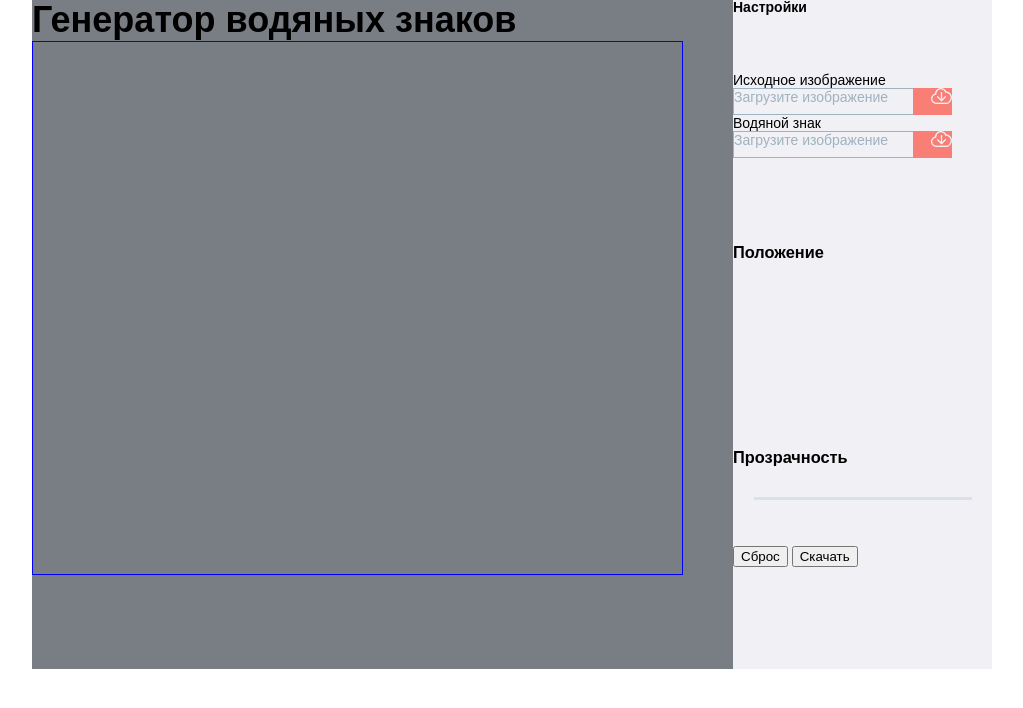
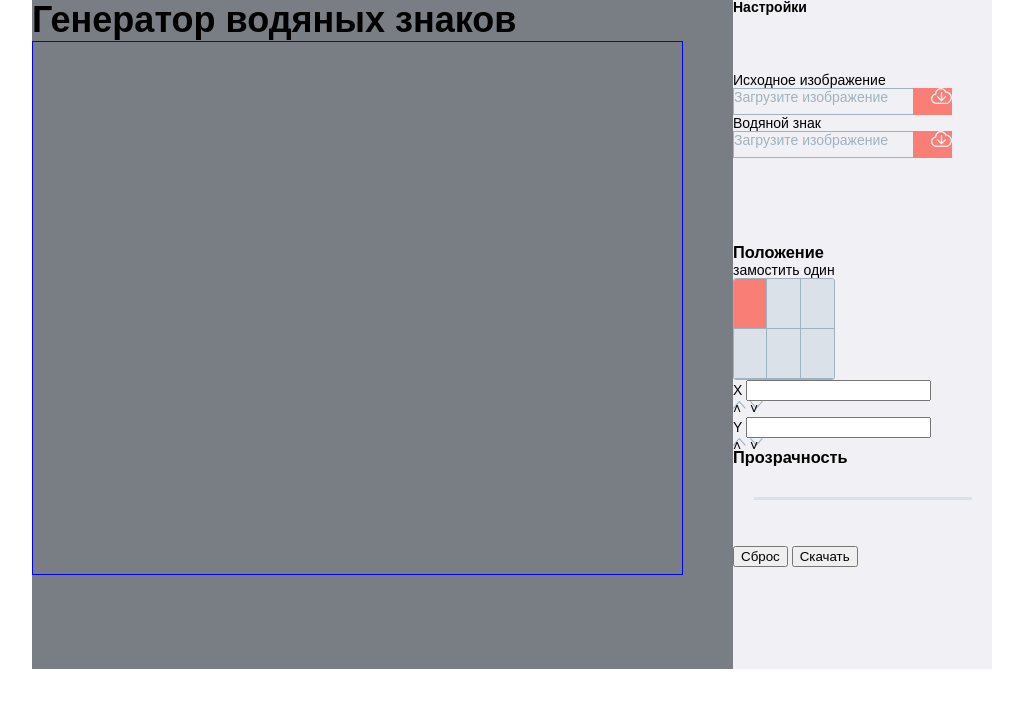
Before and after one commit to LoftSchoool-DZ3/Description, a PHP site: page / in a window 1280 px wide. Shown: the part 66-774 px from the top of the page, without its empty margins (128-1151 px from the left). Run offline with PHP 8.4, Linux system fonts and the light colour scheme; some libraries are stand-ins or nearby versions.

Commit message:
add settings frame

```diff
--- a/app/css/styles.css
+++ b/app/css/styles.css
@@ -140,6 +140,7 @@ h2.set {
     width: 219px;
     height: 27px;
     padding: 0;
+    padding-right: 39px;
     -webkit-box-sizing: border-box;
        -moz-box-sizing: border-box;
             box-sizing: border-box;
@@ -147,7 +148,6 @@ h2.set {
     color: #9eb2c0;
     border: 1px solid #9eb2c0;
     background: #f1f1f5;
-    padding-right: 39px;
 }
 
 .input-wrapper-file > span {
@@ -155,9 +155,11 @@ h2.set {
     overflow: hidden;
 
     white-space: nowrap;
+       -o-text-overflow: ellipsis;
+          text-overflow: ellipsis;
+    word-wrap: normal;
+
     -o-text-overflow: ellipsis;
-       text-overflow: ellipsis;
-    word-wrap: normal;
 }
 
 .input-wrapper-file label {
@@ -186,10 +188,71 @@ h2.set {
 
     cursor: pointer;
 
-    opacity: 0;
+         opacity: 0;
 
     -khtml-opacity: 0;
     -ms-filter: "progid:DXImageTransform.Microsoft.Alpha(Opacity=0)";
         filter: alpha(opacity=0);
     -moz-opacity: 0;
 }
+
+.position > .block-tile,
+.position > .block-one {
+    display: none;
+}
+
+#radio-tile:checked ~ .block-tile,
+#radio-one:checked ~ .block-one {
+    display: block;
+}
+
+.map {
+    width: 102px;
+    height: 102px;
+    overflow: hidden;
+
+    border-spacing: 0;
+    border-collapse: separate;
+
+    border: 1px solid #9eb2c0;
+    -webkit-border-radius: 3px;
+            border-radius: 3px;
+}
+
+.cell:first-child {
+    width: 32px;
+
+    border-right: 1px solid #9eb2c0;
+}
+
+.cell:nth-child(2) {
+    width: 33px;
+
+    border-right: 1px solid #9eb2c0;
+}
+
+.row1 {
+    -webkit-border-radius: 3px 0 0 0;
+            border-radius: 3px 0 0 0;
+}
+
+.row1 .cell,
+.row2 .cell {
+    border-bottom: 1px solid #9eb2c0;
+}
+
+.cell {
+    padding: 0;
+
+    background-color: #dbe1e8;
+}
+
+.block-one .cell:hover,
+.block-one .cell.active {
+    background-color: #f97e76;
+}
+
+#radio-tile,
+#radio-one {
+	display: none;
+}
--- a/app/index.html
+++ b/app/index.html
@@ -38,6 +38,78 @@
 				</div>
 				<div class="set position">
 					<h3>Положение</h3>
+
+					<input type="radio" id="radio-tile" name="radio" value="tile">
+					<label for="radio-tile" class="tile">замостить</label>
+					<input type="radio" id="radio-one" name="radio" value="one" checked="checked">
+					<label for="radio-one" class="one">один</label>
+
+					<div class="block-one">
+						<table class="map">
+							<tr class="row1">
+								<td class="cell active"></td>
+								<td class="cell"></td>
+								<td class="cell"></td>
+							</tr>
+							<tr class="row2">
+								<td class="cell"></td>
+								<td class="cell"></td>
+								<td class="cell"></td>
+							</tr>
+							<tr class="row3">
+								<td class="cell"></td>
+								<td class="cell"></td>
+								<td class="cell"></td>
+							</tr>
+						</table>
+						<div class="manager">
+							<label for="x-one">X</label>
+							<input id="x-one" type="number" class="field-number" name="x-one">
+							<div class="up-down">
+								<div class="img arrow-up">&#708;</div>
+								<div class="img arrow-down">&#709;</div>
+							</div>
+							<label for="y-one">Y</label>
+							<input id="y-one" type="number" class="field-number" name="y-one">
+							<div class="up-down">
+								<div class="img arrow-up">&#708;</div>
+								<div class="img arrow-down">&#709;</div>
+							</div>
+						</div>
+					</div>
+					<div class="block-tile">
+						<table class="map">
+							<tr class="row1">
+								<td class="cell"></td>
+								<td class="cell"></td>
+								<td class="cell"></td>
+							</tr>
+							<tr class="row2">
+								<td class="cell"></td>
+								<td class="cell"></td>
+								<td class="cell"></td>
+							</tr>
+							<tr class="row3">
+								<td class="cell"></td>
+								<td class="cell"></td>
+								<td class="cell"></td>
+							</tr>
+						</table>
+						<div class="manager">
+							<label for="x-tile"><div class="img padding-vertic"></div></label>
+							<input id="x-tile" type="number" class="field-number" name="x-tile">
+							<div class="up-down">
+								<div class="img arrow-up">&#708;</div>
+								<div class="img arrow-down">&#709;</div>
+							</div>
+							<label for="y-tile"><div class="img padding-horiz"></div></label>
+							<input id="y-tile" type="number" class="field-number" name="y-tile">
+							<div class="up-down">
+								<div class="img arrow-up">&#708;</div>
+								<div class="img arrow-down">&#709;</div>
+							</div>
+						</div>
+					</div>
 				</div>
 				<div class="set trans">
 					<h3>Прозрачность</h3>
```
